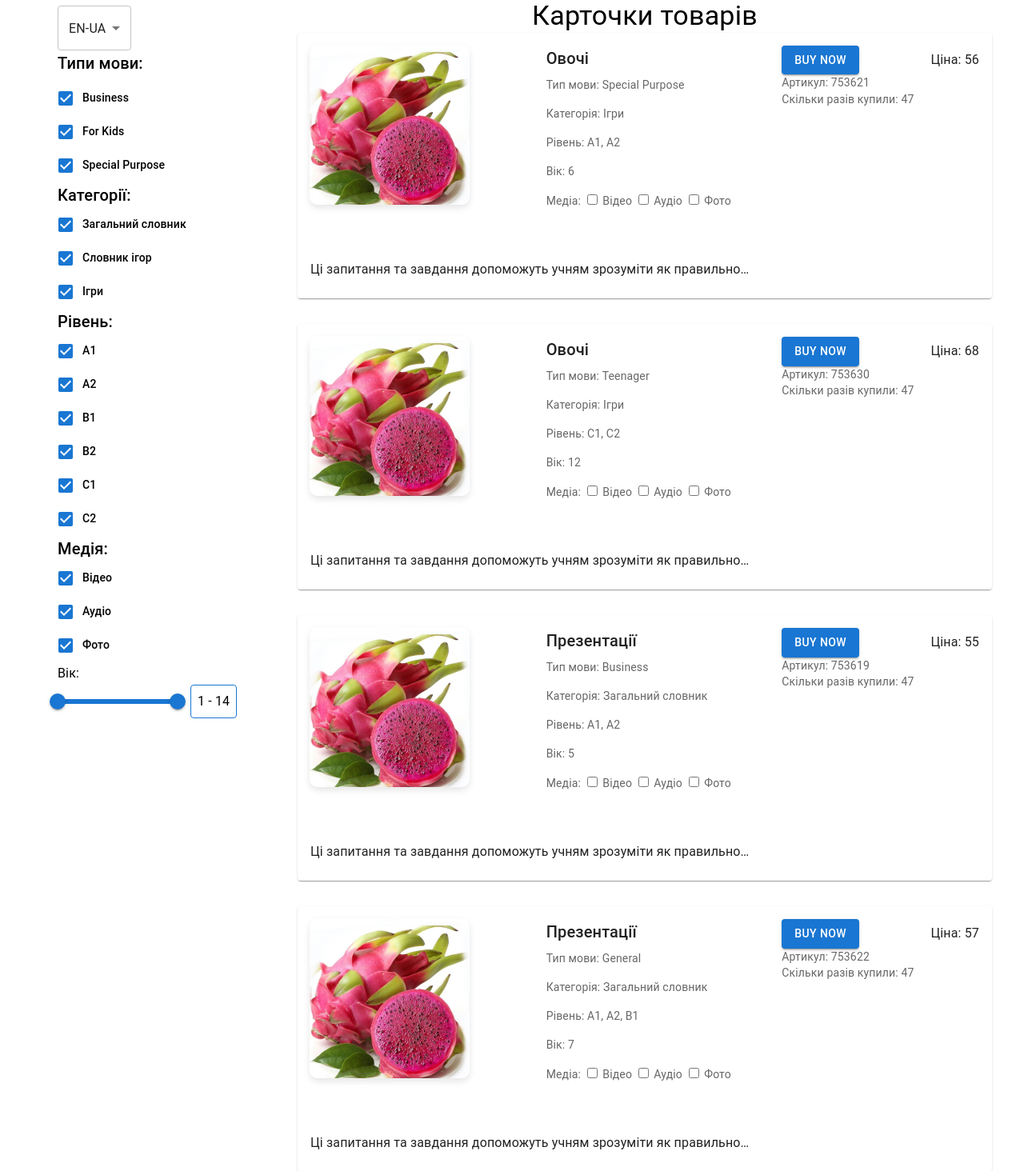
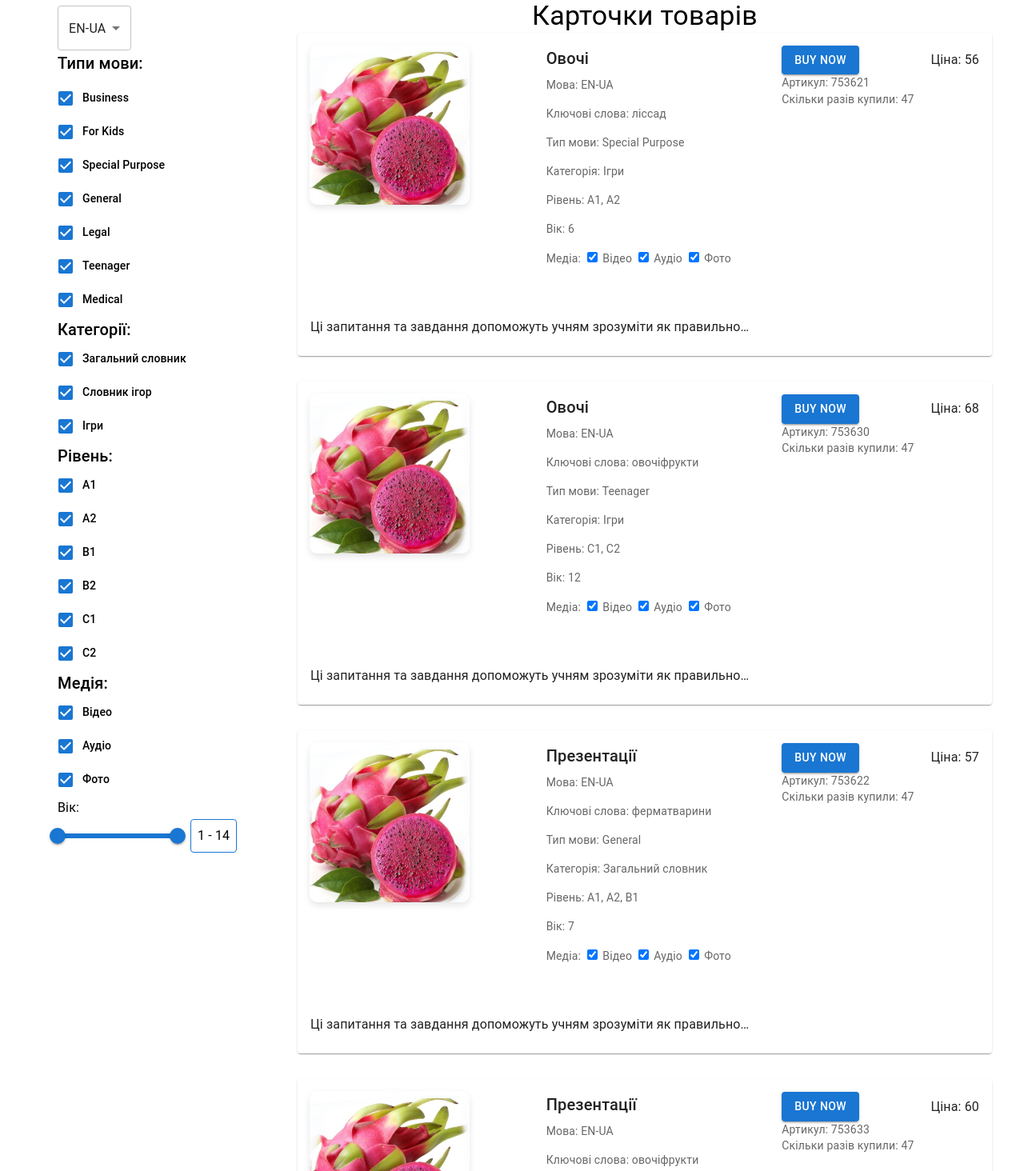
Before and after one commit to MaryRitzy/Rating-Rank, a React (Create React App) app: page / in a window 1280 px wide. Shown: the part 226-1690 px from the top of the page at 80% size. Built offline with nearby package versions, Linux system fonts and the light colour scheme.

Commit message:
fixed filters

```diff
--- a/src/Filter/GoodsArray.ts
+++ b/src/Filter/GoodsArray.ts
@@ -2,9 +2,9 @@ export type Goods = {
     id: number
     article: number
     title: string
-    language: string
-    Keywords: string
-    Language_type: string
+    language:string
+    Keywords: string[]
+    Language_type:string
     category: string
     level: string
     age: number
@@ -17,126 +17,121 @@ export type Goods = {
 
 const GoodsArray: Goods[] = [
     {
-        id: 1,
+        id: 8,
         article: 753619,
         title: 'Презентації',
         language: 'EN-UA',
-        Keywords: 'овочі, фрукти',
+        Keywords: ['овочі', 'фрукти'],
         Language_type: 'Business',
         category: 'Загальний словник',
         level: 'A1, A2',
-        age: 5,
+        age: 12,
         media: 'Відео, Аудіо, Фото',
         price: 55,
-        image: './image/red_pitahaya.jpeg',
-        description:
-            'Ці запитання та завдання допоможуть учням зрозуміти як правильно…',
+        image:'./image/red_pitahaya.jpeg',
+        description: 'Ці запитання та завдання допоможуть учням зрозуміти як правильно…',
     },
     {
         id: 2,
         article: 753620,
         title: 'Фрукти',
         language: 'EN-UA',
-        Keywords: 'тварини, фрукти',
+        Keywords: ['тварини', 'фрукти'],
         Language_type: 'For Kids',
         category: 'Словник ігор',
         level: 'A1, A2',
         age: 5,
         media: 'Відео',
         price: 56,
-        image: './image/red_pitahaya.jpeg',
-        description:
-            'Ці запитання та завдання допоможуть учням зрозуміти як правильно…',
+        image:'./image/red_pitahaya.jpeg',
+        description: 'Ці запитання та завдання допоможуть учням зрозуміти як правильно…',
     },
     {
         id: 3,
         article: 753621,
         title: 'Овочі',
         language: 'EN-UA',
-        Keywords: 'ліс, сад',
+        Keywords: ['ліс','сад'],
         Language_type: 'Special Purpose',
         category: 'Ігри',
         level: 'A1, A2',
         age: 6,
         media: 'Фото',
         price: 56,
-        image: './image/red_pitahaya.jpeg',
-        description:
-            'Ці запитання та завдання допоможуть учням зрозуміти як правильно…',
+        image:'./image/red_pitahaya.jpeg',
+        description: 'Ці запитання та завдання допоможуть учням зрозуміти як правильно…',
     },
     {
         id: 4,
         article: 753622,
         title: 'Презентації',
         language: 'EN-UA',
-        Keywords: 'овочі, фрукти',
+        Keywords:  ['ферма', 'тварини'],
         Language_type: 'General',
         category: 'Загальний словник',
         level: 'A1, A2, B1',
         age: 7,
         media: 'Аудіо',
         price: 57,
-        image: './image/red_pitahaya.jpeg',
-        description:
-            'Ці запитання та завдання допоможуть учням зрозуміти як правильно…',
+        image:'./image/red_pitahaya.jpeg',
+        description: 'Ці запитання та завдання допоможуть учням зрозуміти як правильно…',
     },
     {
         id: 5,
         article: 753629,
         title: 'Фрукти',
         language: 'EN-UA',
-        Keywords: 'ферма, тварини',
+        Keywords: ['ферма', 'тварини'],
         Language_type: 'Legal',
         category: 'Словник ігор',
         level: 'A1, A2, B1',
         age: 12,
         media: 'Аудіо',
         price: 58,
-        image: './image/red_pitahaya.jpeg',
-        description:
-            'Ці запитання та завдання допоможуть учням зрозуміти як правильно…',
+        image:'./image/red_pitahaya.jpeg',
+        description: 'Ці запитання та завдання допоможуть учням зрозуміти як правильно…',
     },
     {
         id: 6,
         article: 753630,
         title: 'Овочі',
         language: 'EN-UA',
-        Keywords: 'овочі, фрукти',
+        Keywords: ['овочі', 'фрукти'],
         Language_type: 'Teenager',
         category: 'Ігри',
-        level: 'C1, C2',
+        level: "C1, C2",
         age: 12,
         media: 'Аудіо',
         price: 68,
-        image: './image/red_pitahaya.jpeg',
-        description:
-            'Ці запитання та завдання допоможуть учням зрозуміти як правильно…',
+        image:'./image/red_pitahaya.jpeg',
+        description: 'Ці запитання та завдання допоможуть учням зрозуміти як правильно…',
     },
     {
         id: 7,
         article: 753633,
         title: 'Презентації',
         language: 'EN-UA',
-        Keywords: 'овочі, фрукти',
+        Keywords: ['овочі', 'фрукти'],
         Language_type: 'Medical',
         category: 'Загальний словник',
         level: 'A1, B2',
         age: 12,
         media: 'Аудіо',
         price: 60,
-        image: './image/red_pitahaya.jpeg',
-        description:
-            'Ці запитання та завдання допоможуть учням зрозуміти як правильно…',
+        image:'./image/red_pitahaya.jpeg',
+        description: 'Ці запитання та завдання допоможуть учням зрозуміти як правильно…',
     },
+
+
+
 ]
 
-export const getGoodssObject = (array: Goods[]) =>
-    array.reduce(
-        (object, goods) => ({
-            ...object,
-            [goods.id]: goods,
-        }),
-        {}
-    )
 
-export default GoodsArray
+export const getGoodssObject = (array:Goods[]) => array.reduce((object, goods) => ({
+    ...object,
+    [goods.id]: goods,
+}),{})
+
+
+
+export default GoodsArray;
--- a/src/Filter/ProductsCardItem.tsx
+++ b/src/Filter/ProductsCardItem.tsx
@@ -1,18 +1,11 @@
-import {
-    Box,
-    Card,
-    CardContent,
-    CardMedia,
-    Typography,
-    Button,
-} from '@mui/material'
+import { Card, CardContent, CardMedia, Typography, Button } from '@mui/material'
 
 type Goods = {
     id: number
     article: number
     title: string
     language: string
-    Keywords: string
+    Keywords: string[]
     Language_type: string
     category: string
     level: string
@@ -48,7 +41,7 @@ const ProductsCardItem = ({
                 gap: 2,
             }}
         >
-            {/* first column */}
+            {/* Перша колонка */}
             <CardMedia
                 component="img"
                 alt="Product Image"
@@ -67,7 +60,7 @@ const ProductsCardItem = ({
                 }}
                 image={image}
             />
-            {/* second column */}
+            {/* Друга колонка */}
             <CardContent
                 sx={{
                     gridColumn: '2 / 3',
@@ -77,6 +70,12 @@ const ProductsCardItem = ({
             >
                 <Typography variant="h6" gutterBottom>
                     {title}
+                </Typography>
+                <Typography variant="body2" color="textSecondary" paragraph>
+                    Мова: {language}
+                </Typography>
+                <Typography variant="body2" color="textSecondary" paragraph>
+                    Ключові слова: {Keywords}
                 </Typography>
                 <Typography variant="body2" color="textSecondary" paragraph>
                     Тип мови: {Language_type}
@@ -93,14 +92,14 @@ const ProductsCardItem = ({
                 <Typography variant="body2" color="textSecondary" paragraph>
                     Медіа:{' '}
                     <span>
-                        <input type="checkbox" /> Відео{' '}
-                        <input type="checkbox" /> Аудіо{' '}
-                        <input type="checkbox" /> Фото
+                        <input type="checkbox" defaultChecked /> Відео{' '}
+                        <input type="checkbox" defaultChecked /> Аудіо{' '}
+                        <input type="checkbox" defaultChecked /> Фото
                     </span>
                 </Typography>
             </CardContent>
 
-            {/* third column */}
+            {/* Третя колонка */}
             <CardContent
                 sx={{
                     gridColumn: '3 / 4',
@@ -108,7 +107,7 @@ const ProductsCardItem = ({
                     backgroundColor: 'rgba(255,255,255,0.7)',
                 }}
             >
-                <Box
+                <div
                     style={{
                         display: 'flex',
                         justifyContent: 'space-between',
@@ -121,7 +120,7 @@ const ProductsCardItem = ({
                     <Typography variant="body1" color="textPrimary">
                         Ціна: {price}
                     </Typography>
-                </Box>
+                </div>
                 <Typography variant="body2" color="textSecondary">
                     Артикул: {article}
                 </Typography>
@@ -130,7 +129,7 @@ const ProductsCardItem = ({
                 </Typography>
             </CardContent>
 
-            {/* description below */}
+            {/* Опис внизу */}
             <CardContent
                 sx={{
                     gridColumn: '1 / 4',
--- a/src/Filter/ProductsCardsList.tsx
+++ b/src/Filter/ProductsCardsList.tsx
@@ -20,7 +20,15 @@ const ProductsCardsList = () => {
     const [filters, setFilters] = useState({
         keywordSearch: '',
         language: 'EN-UA',
-        languageTypes: ['Business', 'For Kids', 'Special Purpose'],
+        languageTypes: [
+            'Business',
+            'For Kids',
+            'Special Purpose',
+            'General',
+            'Legal',
+            'Teenager',
+            'Medical',
+        ],
         categories: ['Загальний словник', 'Словник ігор', 'Ігри'],
         levels: ['A1', 'A2', 'B1', 'B2', 'C1', 'C2'],
         media: ['Відео', 'Аудіо', 'Фото'],
@@ -29,18 +37,21 @@ const ProductsCardsList = () => {
 
     const filteredGoods = GoodsArray.filter((goods: Goods) => {
         const keywordSearch = filters.keywordSearch
-            ? goods.Keywords.toLowerCase().includes(
-                  filters.keywordSearch.toLowerCase()
-              )
+            ? goods.Keywords.includes(filters.keywordSearch.toLowerCase())
             : true
 
         return (
-            keywordSearch ||
-            filters.categories.includes(goods.category) ||
-            filters.languageTypes.includes(goods.Language_type) ||
-            filters.levels.some((level) => goods.level.includes(level)) ||
-            filters.media.includes(goods.media) ||
-            (goods.age >= filters.age[0] && goods.age <= filters.age[1])
+            keywordSearch &&
+            (filters.categories.includes(goods.category) ||
+                filters.categories.length === 0) &&
+            (filters.languageTypes.includes(goods.Language_type) ||
+                filters.languageTypes.length === 0) &&
+            (filters.levels.some((level) => goods.level.includes(level)) ||
+                filters.levels.length === 0) &&
+            (filters.media.includes(goods.media) ||
+                filters.media.length === 0) &&
+            goods.age >= filters.age[0] &&
+            goods.age <= filters.age[1]
         )
     })
 
@@ -81,8 +92,15 @@ const ProductsCardsList = () => {
                         <Typography variant="h6" gutterBottom>
                             Типи мови:
                         </Typography>
-                        {['Business', 'For Kids', 'Special Purpose'].map(
-                            (type) => (
+                        {[
+                            'Business',
+                            'For Kids',
+                            'Special Purpose',
+                            'General',
+                            'Legal',
+                            'Teenager',
+                            'Medical',
+                        ].map((type) => (
                             <FormControlLabel
                                 key={type}
                                 control={
@@ -113,8 +131,7 @@ const ProductsCardsList = () => {
                                     </Typography>
                                 }
                             />
-                            )
-                        )}
+                        ))}
                     </Box>
                     <Box
                         style={{
```
Lines whose indentation alone changed are shown as unchanged.
